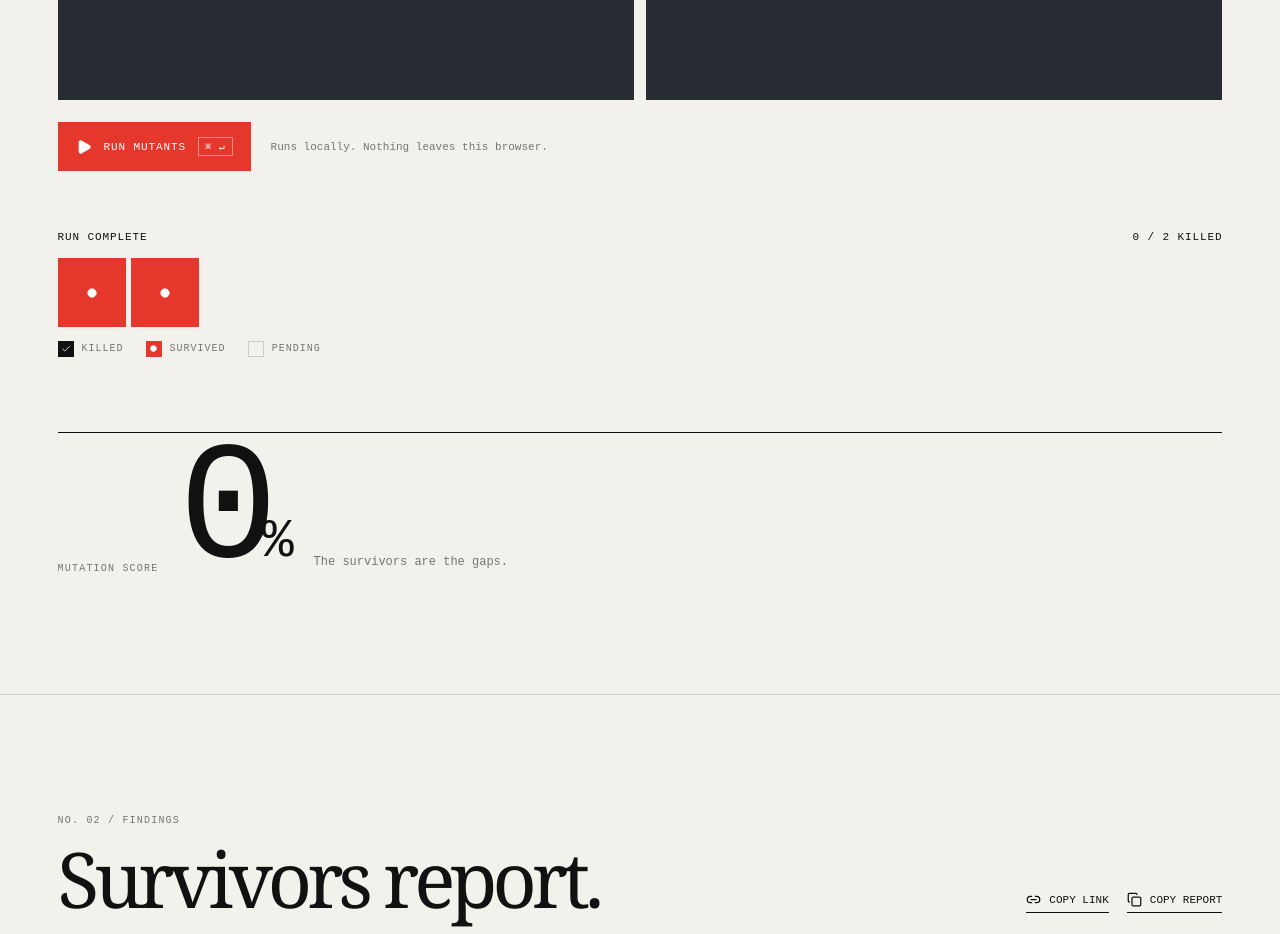
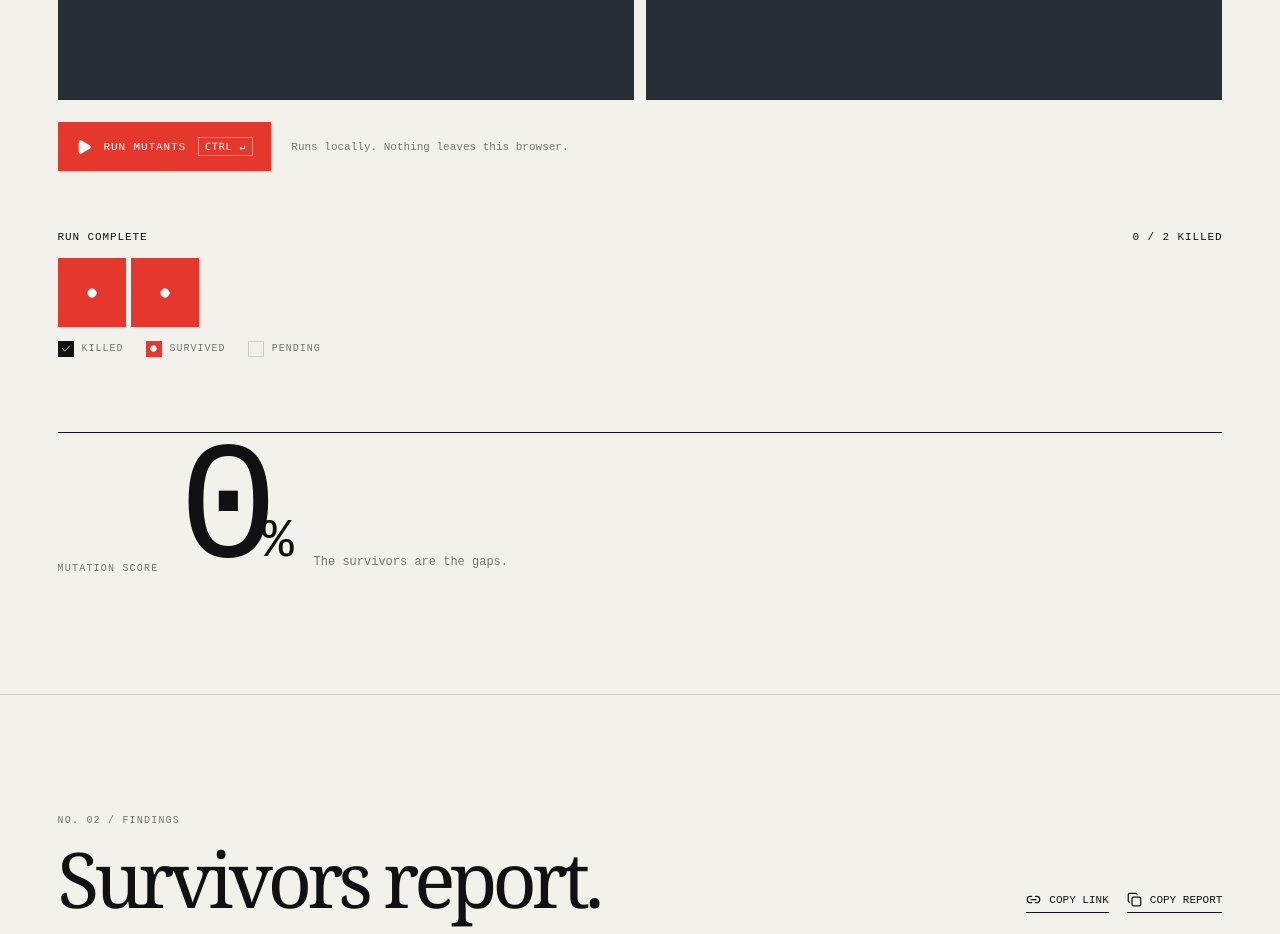
Before and after one commit to Surajp1602/survivors-lab, a Next.js app: page / in a window 1280 px wide. Shown: the part 1540-2474 px from the top of the page. Built offline with nearby package versions, Linux system fonts and the light colour scheme.

Commit message:
Show Ctrl or Cmd in the run shortcut badge by platform

```diff
--- a/app/page.tsx
+++ b/app/page.tsx
@@ -1,12 +1,13 @@
 'use client'
 
 import dynamic from 'next/dynamic'
-import { useEffect, useMemo, useRef, useState } from 'react'
+import { useEffect, useMemo, useRef, useState, useSyncExternalStore } from 'react'
 import { ArrowUpRight, Check, Circle, Copy, FlaskConical, Link2, Play, ShieldAlert, Skull, Sparkles } from 'lucide-react'
 import { motion, AnimatePresence } from 'motion/react'
 import { javascript } from '@codemirror/lang-javascript'
 import { lineNumbers, gutter, GutterMarker, type EditorView, type BlockInfo, type Extension } from '@uiw/react-codemirror'
 import { changedLines, isKilled, noManual, planRun, runTests, scopedLines, type Manual, type Mutant, type RunConfig, type Scope } from '@/lib/engine'
+import { clientPlatform, shortcutLabel } from '@/lib/platform'
 import { specimens, type Specimen } from '@/lib/presets'
 import { decodeShare, encodeShare } from '@/lib/share'
 
@@ -14,6 +15,7 @@ const Editor = dynamic(() => import('@uiw/react-codemirror').then((m) => m.defau
 
 class ScopeBar extends GutterMarker { toDOM() { const el = document.createElement('span'); el.className = 'scope-bar'; return el } }
 const scopeBar = new ScopeBar()
+const noSubscribe = () => () => {}
 type RunScope = { mode: Scope; before: string; manual: Manual; lines: number[]; totalLines: number; kept: number; total: number }
 
 export default function Page() {
@@ -23,6 +25,7 @@ export default function Page() {
   const [runScope, setRunScope] = useState<RunScope | null>(null); const runToken = useRef(0)
   const score = mutants.length ? Math.round((killed.length / mutants.length) * 100) : 0; const survivors = mutants.filter((m) => !killed.includes(m.id))
   const totalLines = fn.split('\n').length
+  const shortcut = useSyncExternalStore(noSubscribe, () => shortcutLabel(clientPlatform()), () => 'Ctrl ↵')
   const diffSet = useMemo(() => changedLines(before, fn), [before, fn])
   const scoped = useMemo(() => scopedLines(before, fn, manual), [before, fn, manual])
   const noScopedMutants = runScope?.mode === 'changed' && runScope.kept === 0
@@ -103,7 +106,7 @@ export default function Page() {
           <div className={`editor-wrap ${changed ? 'scoping' : ''}`}><div className="editor-label"><span>Function</span><span>{changed ? 'After · JavaScript' : 'JavaScript'}</span></div><Editor value={fn} onChange={setFn} extensions={fnExtensions} theme="dark" basicSetup={{ lineNumbers: !changed }} /></div>
           <div className="editor-wrap tests-wrap"><div className="editor-label"><span>Tests</span><span>test / expect</span></div><Editor value={tests} onChange={setTests} extensions={jsExtensions} theme="dark" basicSetup={{ lineNumbers: true }} /></div>
         </div>
-        <div className="run-row"><button className="button" onClick={() => run()} disabled={running}><Play size={16} fill="currentColor"/>{running ? 'Running mutants…' : 'Run mutants'}<kbd>⌘ ↵</kbd></button><span className="run-note">Runs locally. Nothing leaves this browser.</span></div>
+        <div className="run-row"><button className="button" onClick={() => run()} disabled={running}><Play size={16} fill="currentColor"/>{running ? 'Running mutants…' : 'Run mutants'}<kbd>{shortcut}</kbd></button><span className="run-note">Runs locally. Nothing leaves this browser.</span></div>
         {error && <div className="error" role="alert"><ShieldAlert size={18}/>{error}</div>}
         {(mutants.length > 0 || noScopedMutants) && runScope && <div className="results">
           {runScope.mode === 'changed' && <p className="scope-summary">{scopeSummary(runScope)}</p>}
--- /dev/null
+++ b/lib/platform.ts
@@ -0,0 +1,7 @@
+/** Shortcut badge for the Run button: ⌘ on Apple platforms, Ctrl everywhere else. */
+export const shortcutLabel = (platform: string) => (/mac|iphone|ipad|ipod/i.test(platform) ? '⌘ ↵' : 'Ctrl ↵')
+
+export function clientPlatform(): string {
+  const nav = navigator as Navigator & { userAgentData?: { platform?: string } }
+  return nav.userAgentData?.platform || nav.platform || nav.userAgent
+}
```
Also changed, not shown: 1 other file (tests, documents, lock files or other folders).
